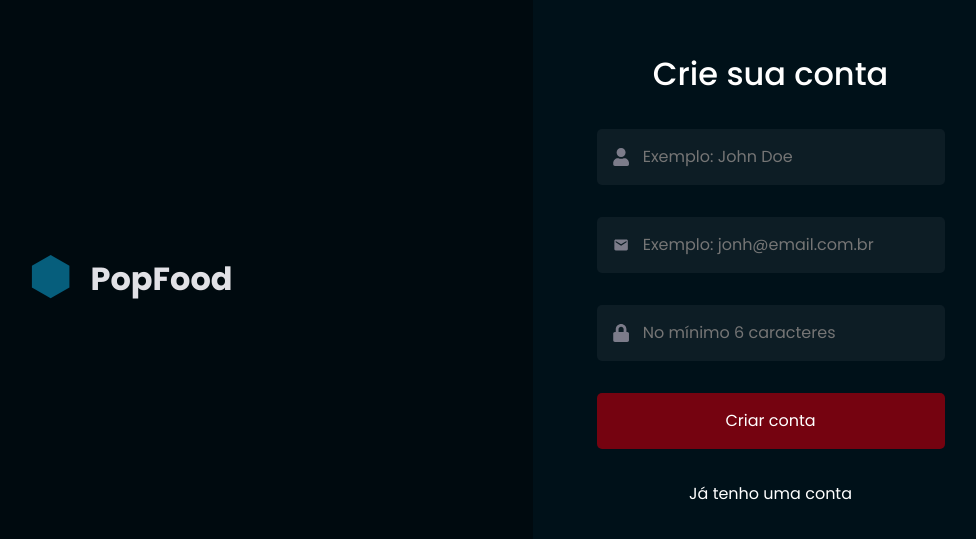
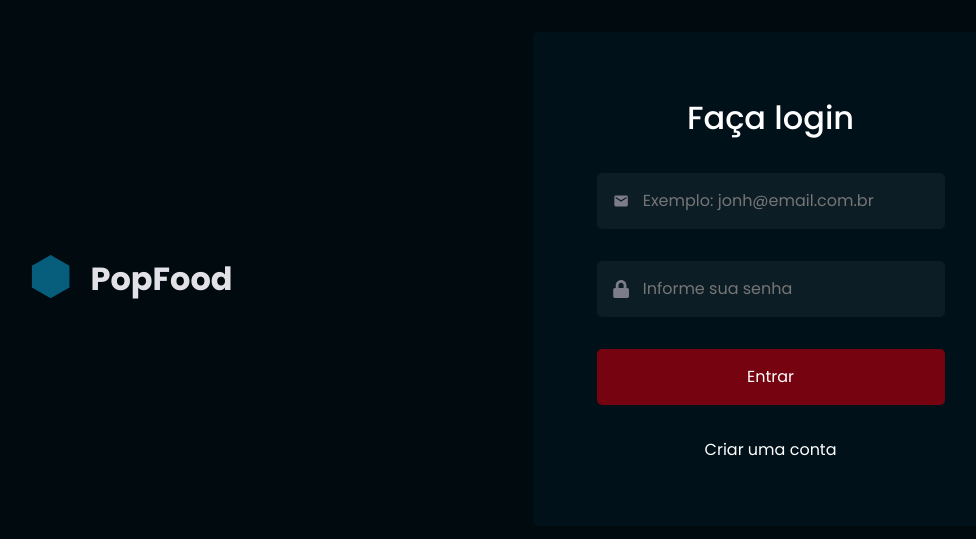
Before and after one commit to murilodamarioo/PopFood-Frontend, a React (Vite) app: page / in a window 1280 px wide. Shown: the part 121-660 px from the top of the page, without its empty margins (120-1096 px from the left). Built offline with nearby package versions, Linux system fonts and the light colour scheme.

Commit message:
feat: create Sign In page

```diff
--- a/src/main.jsx
+++ b/src/main.jsx
@@ -5,13 +5,13 @@ import { ThemeProvider } from 'styled-components'
 import GlobalStyle from './styles/global'
 import theme from './styles/theme'
 
-import { SignUp } from './pages/SignUp'
+import { SignIn } from './pages/SignIn'
 
 createRoot(document.getElementById('root')).render(
   <StrictMode>
     <ThemeProvider theme={theme}>
       <GlobalStyle />
-      <SignUp />
+      <SignIn />
     </ThemeProvider>
   </StrictMode>,
 )
--- /dev/null
+++ b/src/pages/SignIn/index.jsx
@@ -0,0 +1,44 @@
+import { Container, Form, Logo } from './styles'
+
+import { Input } from '../../components/Input'
+
+import { MdEmail} from 'react-icons/md'
+import { FaLock } from 'react-icons/fa'
+import { Button } from '../../components/Button'
+
+export function SignIn() {
+  return (
+    <Container>
+      <main>
+        <Logo>
+          <svg width="39" height="44" viewBox="0 0 39 44" fill="none" xmlns="http://www.w3.org/2000/svg">
+            <path d="M19.6574 0L38.4133 10.8287V32.4862L19.6574 43.3149L0.901548 32.4862V10.8287L19.6574 0Z" fill="#065E7C" />
+          </svg>
+
+          <h1>PopFood</h1>
+        </Logo>
+
+        <Form>
+          <h2>Faça login</h2>
+          <Input
+            placeholder="Exemplo: jonh@email.com.br"
+            icon={MdEmail}
+            type="email"
+            title="Email"
+          />
+
+          <Input
+            placeholder="Informe sua senha"
+            icon={FaLock}
+            type="password"
+            title="Senha"
+          />
+
+          <Button title="Entrar"/>
+
+          <a href="#">Criar uma conta</a>
+        </Form>
+      </main>
+    </Container>
+  )
+}
--- /dev/null
+++ b/src/pages/SignIn/styles.js
@@ -0,0 +1,59 @@
+import styled from 'styled-components'
+import { DEVICE_BREAKPOINTS } from '../../styles/deviceBreakpoints'
+
+export const Container = styled.div`
+  main {
+    width: 100%;
+    height: 100vh;
+
+    display: flex;
+    justify-content: center;
+    align-items: center;
+    gap: 18.75rem;
+
+    @media(max-width: ${DEVICE_BREAKPOINTS.SM}) {
+      display: flex;
+      flex-direction: column;
+      gap: 4.5rem;
+      margin: auto;
+    }
+  }
+`
+
+export const Logo = styled.div`
+  display: flex;
+  gap: 1.25rem;
+`
+
+export const Form = styled.form`
+  display: flex;
+  flex-direction: column;
+  gap: 2rem;
+  width: 29.75rem;
+
+  h2 {
+    color: ${({ theme }) => theme.COLORS.LIGHT_100};
+    font-size: 2rem;
+    font-style: none;
+    font-weight: 500;
+    line-height: 2.8rem;
+    text-align: center;
+  }
+
+  background-color: ${({ theme }) => theme.COLORS.DARK_700};
+  padding: 4rem;
+  border-radius: 5px;
+
+  a {
+    color: ${({ theme }) => theme.COLORS.LIGHT_100};
+    text-align: center;
+  }
+
+  @media(max-width: ${DEVICE_BREAKPOINTS.SM}) {
+    background-color: transparent;
+
+    h2 {
+      display: none;
+    }
+  }
+`
```
